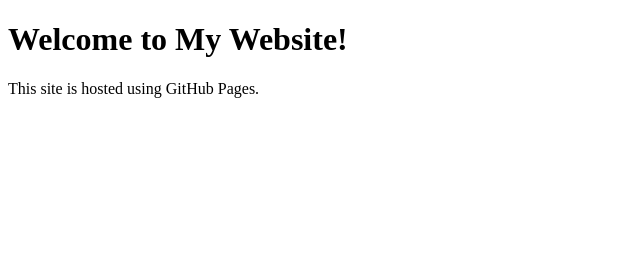
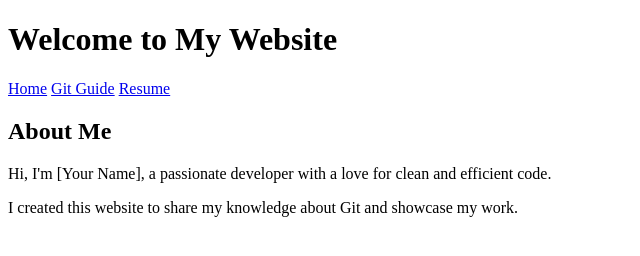
Before and after one commit to aniket-dataeng/aniket-dataeng, a plain HTML site: page index.html in a window 1280 px wide. Shown: the whole page, without its empty margins (0-640 px from the left). Drawn offline with Linux system fonts and the light colour scheme.

Commit message:
Update index.html

```diff
--- a/index.html
+++ b/index.html
@@ -1,10 +1,25 @@
 <!DOCTYPE html>
-<html>
+<html lang="en">
 <head>
-    <title>My GitHub Page</title>
+    <meta charset="UTF-8">
+    <meta name="viewport" content="width=device-width, initial-scale=1.0">
+    <title>About Me</title>
+    <link rel="stylesheet" href="assets/css/style.css">
 </head>
 <body>
-    <h1>Welcome to My Website!</h1>
-    <p>This site is hosted using GitHub Pages.</p>
+    <header>
+        <h1>Welcome to My Website</h1>
+        <nav>
+            <a href="index.html">Home</a>
+            <a href="git-guide.html">Git Guide</a>
+            <a href="resume.html">Resume</a>
+        </nav>
+    </header>
+
+    <section>
+        <h2>About Me</h2>
+        <p>Hi, I'm [Your Name], a passionate developer with a love for clean and efficient code.</p>
+        <p>I created this website to share my knowledge about Git and showcase my work.</p>
+    </section>
 </body>
 </html>
```
